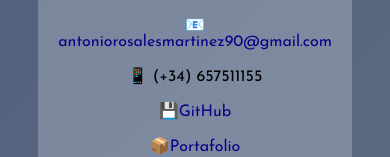
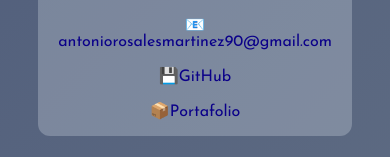
Before and after one commit to lethamburn/react_my-cv, a React (Create React App) app: page / in a window 390 px wide. Shown: the part 295-452 px from the top of the page. Built offline with nearby package versions, Linux system fonts and the light colour scheme.

Commit message:
FIX phone

```diff
--- a/src/CV/CV.js
+++ b/src/CV/CV.js
@@ -5,7 +5,6 @@
     city: "Madrid-Spain",
     email: "antoniorosalesmartinez90@gmail.com",
     birthDate: "26/10/1990",
-    phone: "(+34) 657511155",
     image: "https://i.imgur.com/bQ71faY.png",
     gitHub: "https://github.com/lethamburn",
     portfolio: "https://lethamburn.github.io/react_portfolio/",
--- a/src/components/Hero.jsx
+++ b/src/components/Hero.jsx
@@ -17,7 +17,6 @@
             antoniorosalesmartinez90@gmail.com
           </a>
         </p>
-        <p>📱 {hero.phone}</p>
         <p>💾<a href={hero.gitHub}>
             GitHub
           </a></p>
```
